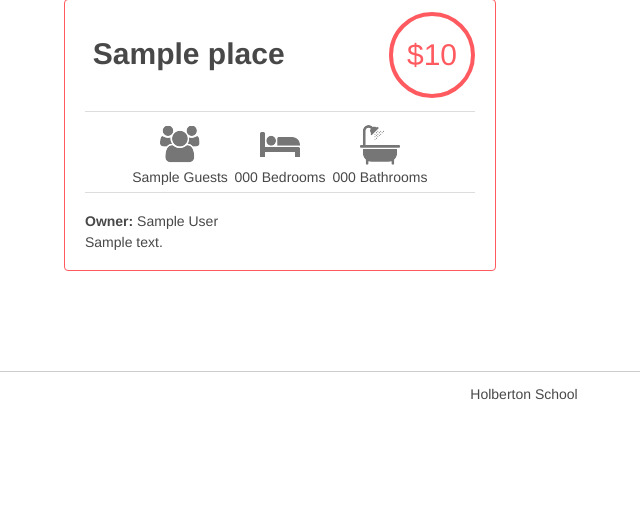
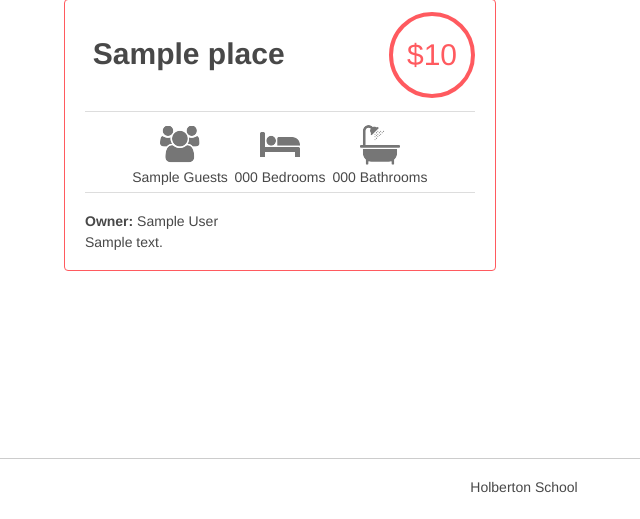
Before and after one commit to Bantamlak12/AirBnB_clone_v4, a Flask app: template web_dynamic/templates/0-hbnb.html in a window 1280 px wide. Shown: the part 281-800 px from the top of the page, without its empty margins (116-756 px from the left). Run offline with Flask 3, Linux system fonts and the light colour scheme; the template is opened without the code that fills it: most values are stand-ins (such as "Sample title", 1, 10 or a date in 2020).

Commit message:
comment removed

```diff
--- a/web_dynamic/static/styles/3-footer.css
+++ b/web_dynamic/static/styles/3-footer.css
@@ -1,5 +1,5 @@
 footer {
-    /* position: fixed; */
+    position: fixed;
     background: white;
     height: 60px;
     width: 100%;
@@ -7,7 +7,7 @@ footer {
     border-top: 1px solid #CCCCCC;
 }
 footer p {
-    /* position: absolute; */
+    position: absolute;
     text-align: center;
     top: 10%;
     bottom: 0;
```
